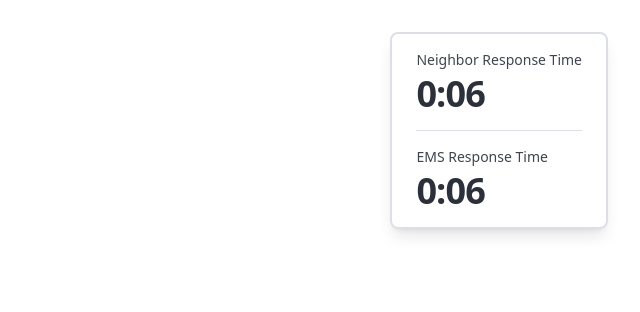
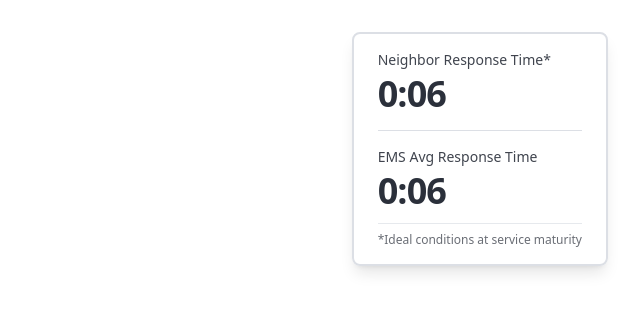
Before and after one commit to LifesaverLabs/safe-neighborhood-team, a React (Vite) app: page / in a window 1280 px wide. Shown: the top 312 px of the page, without its empty margins (640-1280 px from the left). Built offline with nearby package versions, Linux system fonts and the light colour scheme; the HTML template or start-up script is replaced by a standard one.

Commit message:
Rename timer labels and add asterisk note
- Update UI to show Neighbor Response Time* and EMS Avg Response Time
- Add asterisk disclaimer indicating ideal conditions at service maturity below timer display

```diff
--- a/src/components/Hero.tsx
+++ b/src/components/Hero.tsx
@@ -95,16 +95,19 @@ const Hero = () => {
       {/* Response Time Counter */}
       <div className="absolute top-8 right-8 z-20 bg-background/90 backdrop-blur-sm px-6 py-4 rounded-lg shadow-lg border-2 border-border animate-fade-in">
         <div className={`mb-4 transition-colors duration-500 ${neighborSeconds >= 90 ? 'text-green-600' : 'text-foreground'}`}>
-          <div className="text-sm font-medium mb-1 opacity-90">Neighbor Response Time</div>
+          <div className="text-sm font-medium mb-1 opacity-90">Neighbor Response Time*</div>
           <div className="text-4xl font-bold tabular-nums tracking-tight">
             {formatTime(neighborSeconds)}
           </div>
         </div>
-        <div className={`border-t pt-4 transition-colors duration-500 ${emsSeconds > 90 ? 'text-red-600 border-red-200' : 'text-foreground border-border'}`}>
-          <div className="text-sm font-medium mb-1 opacity-90">EMS Response Time</div>
+        <div className={`border-t pt-4 mb-3 transition-colors duration-500 ${emsSeconds > 90 ? 'text-red-600 border-red-200' : 'text-foreground border-border'}`}>
+          <div className="text-sm font-medium mb-1 opacity-90">EMS Avg Response Time</div>
           <div className="text-4xl font-bold tabular-nums tracking-tight">
             {formatTime(emsSeconds)}
           </div>
+        </div>
+        <div className="text-xs opacity-70 text-foreground border-t border-border pt-2">
+          *Ideal conditions at service maturity
         </div>
       </div>
 
```
